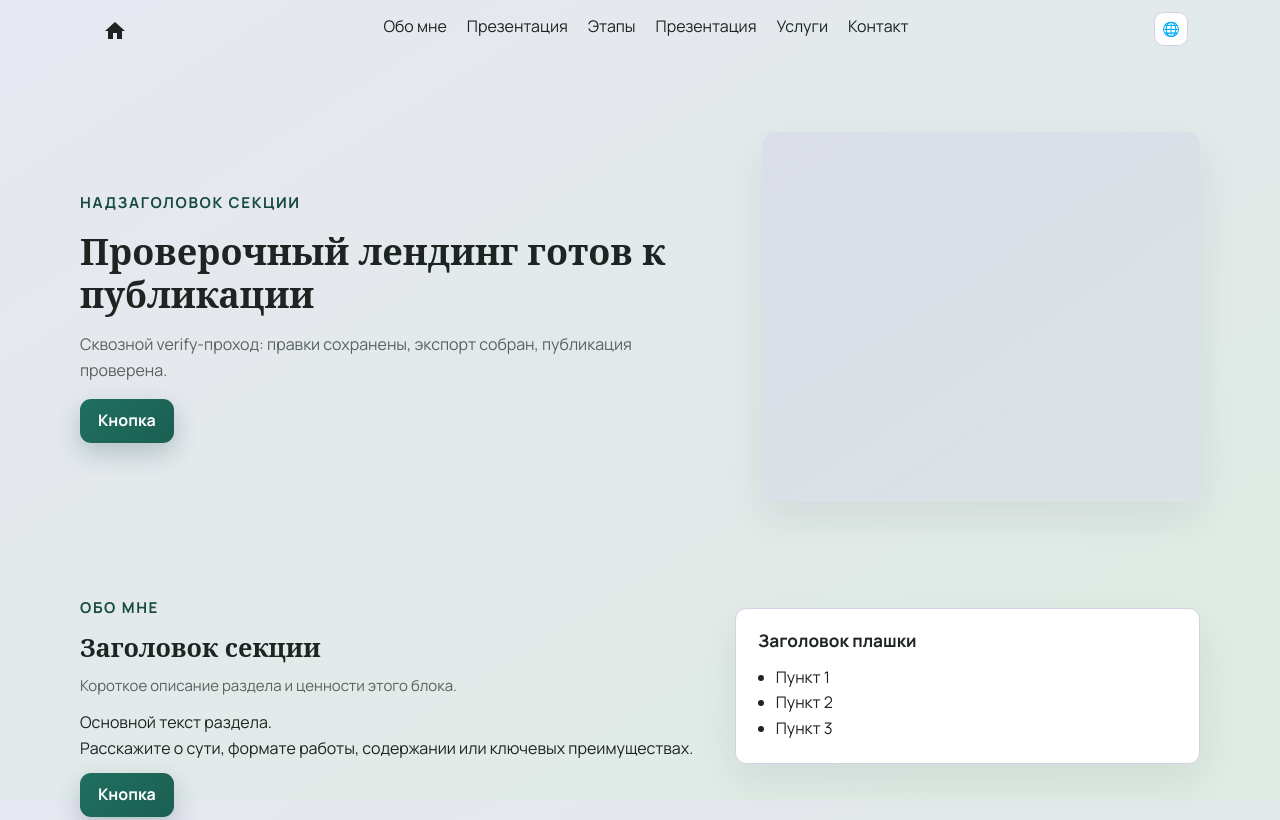
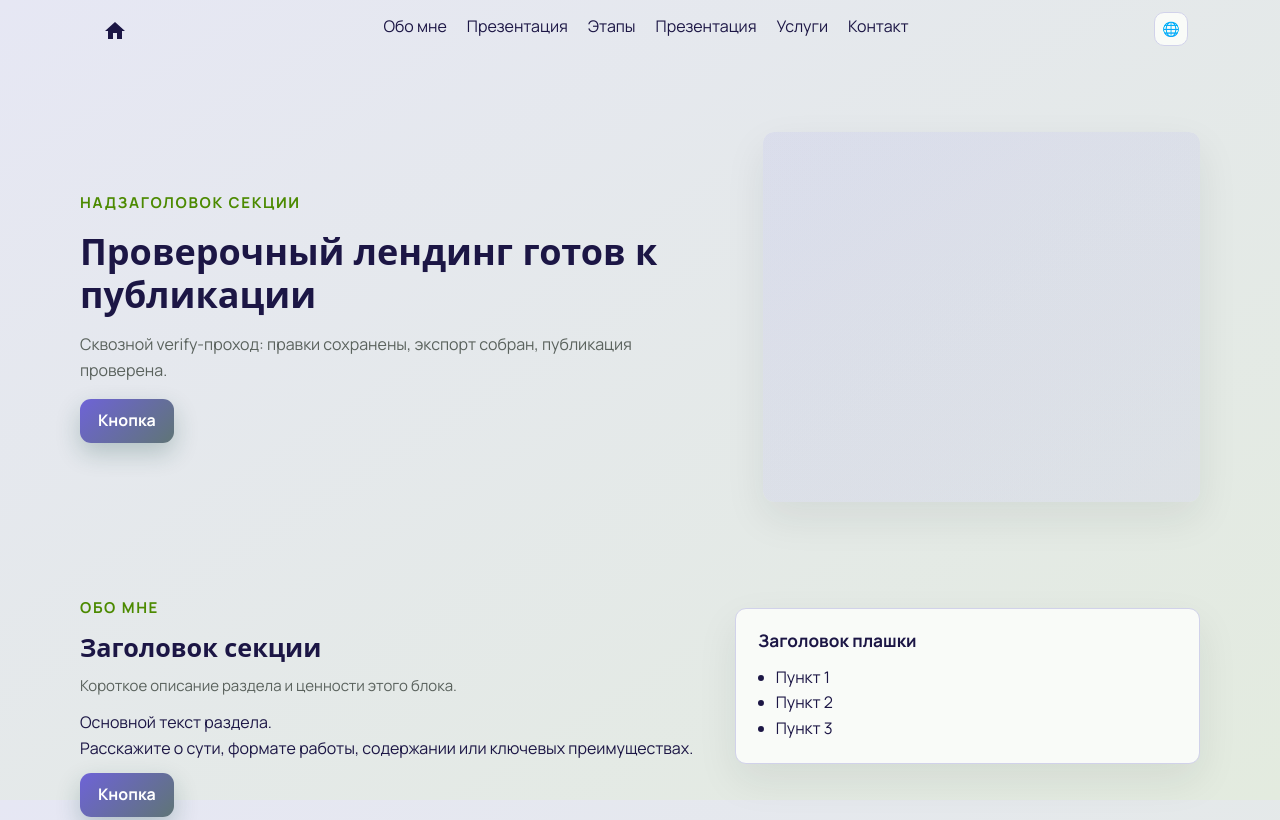
Before and after one commit to Landing-gen/specialist-landing-multi, a plain HTML site: page index.html in a window 1280 px wide. Shown: the top 820 px of the page. Drawn offline with Linux system fonts and the light colour scheme.

Commit message:
publish: update styles.css

```diff
--- a/styles.css
+++ b/styles.css
@@ -1,65 +1,65 @@
 /* Структура CSS: дизайн-токены -> базовые элементы -> секции -> адаптив */
 :root {
   --font-family-base: "Manrope", -apple-system, BlinkMacSystemFont, "Segoe UI", sans-serif;
-  --font-family-heading: "Noto Serif", Georgia, serif;
-  --font-family-base-he: "Noto Sans Hebrew", -apple-system, BlinkMacSystemFont, "Segoe UI", sans-serif;
-  --font-family-heading-he: "Noto Sans Hebrew", -apple-system, BlinkMacSystemFont, "Segoe UI", sans-serif;
+  --font-family-heading: "Noto Sans", -apple-system, BlinkMacSystemFont, "Segoe UI", sans-serif;
+  --font-family-base-he: "Manrope", -apple-system, BlinkMacSystemFont, "Segoe UI", sans-serif;
+  --font-family-heading-he: "Noto Sans", -apple-system, BlinkMacSystemFont, "Segoe UI", sans-serif;
   --font-size-base: 16px;
   --font-size-heading: 36px;
   --font-size-subheading: 15px;
   --page-bg-mode: gradient;
-  --color-text-main: #1d2421;
-  --color-text-accent: #154b41;
-  --color-button-bg: #1f6f5f;
+  --color-text-main: #1c1645;
+  --color-text-accent: #4c8a00;
+  --color-button-bg: #6e63d7;
   --color-button-text: #ffffff;
   --radius-base: 11px;
-  --color-card-bg: #ffffff;
-  --color-card-text: #1d2421;
+  --color-card-bg: #f9fbf8;
+  --color-card-text: #1c1645;
   --space-y: 40px;
   --space-x: 20px;
-  --color-tag-bg: #d6e7e2;
-  --color-tag-text: #13433a;
+  --color-tag-bg: #e3ebdf;
+  --color-tag-text: #4c8a00;
   --shadow-elevation: 0 16px 40px rgba(22, 41, 34, 0.08);
-  --bg: #e7e7f1;
-  --bg-soft: #f5f5f9;
-  --surface: #ffffff;
-  --text: #1d2421;
+  --bg: #e6e7f4;
+  --bg-soft: #f5f5fb;
+  --surface: #f9fbf8;
+  --text: #1c1645;
   --muted: #5a625d;
-  --accent: #1f6f5f;
-  --accent-2: #154b41;
-  --line: #d3d2e4;
+  --accent: #6e63d7;
+  --accent-2: #4c8a00;
+  --line: #d1d2ea;
   --radius: 11px;
   --shadow: 0 16px 40px rgba(22, 41, 34, 0.08);
-  --grad-main-1: #e7e7f1;
-  --grad-main-2: #deece3;
-  --grad-btn-1: #1f6f5f;
-  --grad-btn-2: #1b5f52;
+  --grad-main-1: #e6e7f4;
+  --grad-main-2: #e3ebdf;
+  --grad-btn-1: #6e63d7;
+  --grad-btn-2: #5f7576;
   --img-fit: cover;
-  --page-bg-1: #e7e7f1;
-  --page-bg-2: #deece3;
+  --page-bg-1: #e6e7f4;
+  --page-bg-2: #e3ebdf;
   --text-on-accent: #ffffff;
-  --p-50: #f5f4fb;
-  --s-50: #eff7f2;
-  --p-100: #e7e7f1;
-  --s-100: #deece3;
-  --p-200: #d3d2e4;
-  --s-200: #c3dbcc;
-  --p-300: #b8b5dd;
-  --s-300: #93c9aa;
-  --p-400: #9891d7;
-  --s-400: #46b37d;
-  --p-500: #7465c3;
-  --s-500: #21df91;
-  --p-600: #7568c0;
-  --s-600: #008e59;
-  --p-700: #594d99;
-  --s-700: #006d43;
-  --p-800: #413774;
-  --s-800: #005030;
-  --p-900: #2d2554;
-  --s-900: #003820;
-  --p-950: #1f193c;
-  --s-950: #002715;
+  --p-50: #f4f4fd;
+  --s-50: #f2f7ef;
+  --p-100: #e6e7f4;
+  --s-100: #e3ebdf;
+  --p-200: #d1d2ea;
+  --s-200: #ccd9c4;
+  --p-300: #b4b5e9;
+  --s-300: #a8c596;
+  --p-400: #928fea;
+  --s-400: #79ad56;
+  --p-500: #4f3bb5;
+  --s-500: #8cd653;
+  --p-600: #6e63d7;
+  --s-600: #4c8a00;
+  --p-700: #5348ac;
+  --s-700: #396a00;
+  --p-800: #3d3384;
+  --s-800: #284e00;
+  --p-900: #2a2260;
+  --s-900: #1a3600;
+  --p-950: #1c1645;
+  --s-950: #102600;
   --space-inner: 12px;
   --hero-title-size: 36px;
   --hero-overlay-strength: 0.2;
@@ -67,7 +67,7 @@
   --hero-image-border-color: var(--line);
   --hero-image-rotate: 0deg;
   --radius-btn: 11px;
-  --color-link: #7568c0;
+  --color-link: #6e63d7;
 }
 
 * {
```
